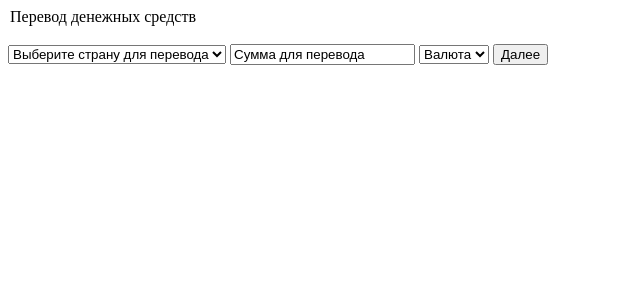
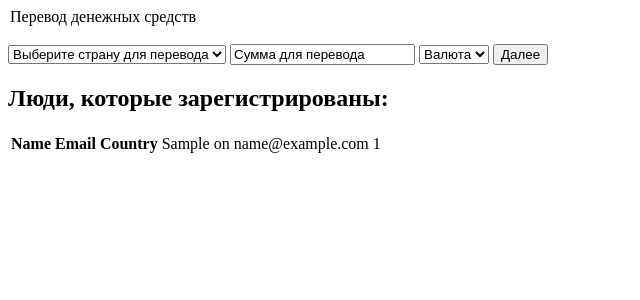
Before and after one commit to RaMiLe/sredstva, a PHP site: page / in a window 1280 px wide. Shown: the top 300 px of the page, without its empty margins (0-640 px from the left). Run offline with PHP 8.4, Linux system fonts and the light colour scheme; tables that the repository leaves empty or names only in its code hold one stand-in row (values such as "Sample post"); some libraries are stand-ins or nearby versions.

Commit message:
Update index.php

```diff
--- a/index.php
+++ b/index.php
@@ -42,3 +42,68 @@ function but1()
 					   </table>
 </body>
 </html>
+<?php
+$dsn = "sqlsrv:server = tcp:rom.database.windows.net,1433; Database = qqq";
+$username = "rom";
+$password = "Rosbank1997";
+try {
+$conn = new PDO($dsn, $username, $password);
+$conn->setAttribute(PDO::ATTR_ERRMODE, PDO::ERRMODE_EXCEPTION);
+}
+catch (PDOException $e) {
+print("Ошибка подключения к SQL Server.");
+die(print_r($e));
+}
+if(!empty($_POST)) {
+try {
+$name = $_POST['name'];
+$email = $_POST['email'];
+$date = date("Y-m-d");
+$country = $_POST['country'];
+if ($name == "" || $email == "") {
+echo "<h3>Не заполнены поля name и email.</h3>";
+}
+else {
+$sql_insert ="INSERT INTO registration_on (name, email, date, country) VALUES (?,?,?,?)";
+$stmt = $conn->prepare($sql_insert);
+$stmt->bindValue(1, $name);
+$stmt->bindValue(2, $email);
+$stmt->bindValue(3, $date);
+$stmt->bindValue(4, $country);
+$stmt->execute();
+echo "<h3>Вы зарегистрировались!</h3>";
+}
+}
+catch(Exception $e) {
+die(var_dump($e));
+}
+}
+$sql_select = "SELECT * FROM registration_on";
+$stmt = $conn->query($sql_select);
+$stmt->execute();
+if(isset($_POST['filter'])) {
+$gender = $_POST['country'];
+$sql_select = "SELECT * FROM registration_on WHERE country like :country";
+$stmt = $conn->prepare($sql_select);
+$stmt->execute(array(':country'=>$country.'%'));
+}
+$registrants = $stmt->fetchAll();
+if(count($registrants) > 0) {
+echo "<h2>Люди, которые зарегистрированы:</h2>";
+echo "<table>";
+echo "<tr><th>Name</th>";
+echo "<th>Email</th>";
+echo "<th>Country</th>";
+
+foreach($registrants as $registrant) {
+echo "<td>".$registrant['name']."</td>";
+echo "<td>".$registrant['email']."</td>";
+echo "<td>".$registrant['country']."</td>";
+
+}
+echo "</table>";
+}
+else {
+echo "<h3>В настоящее время никто не зарегистрирован.</h3>";
+}
+?>
```
